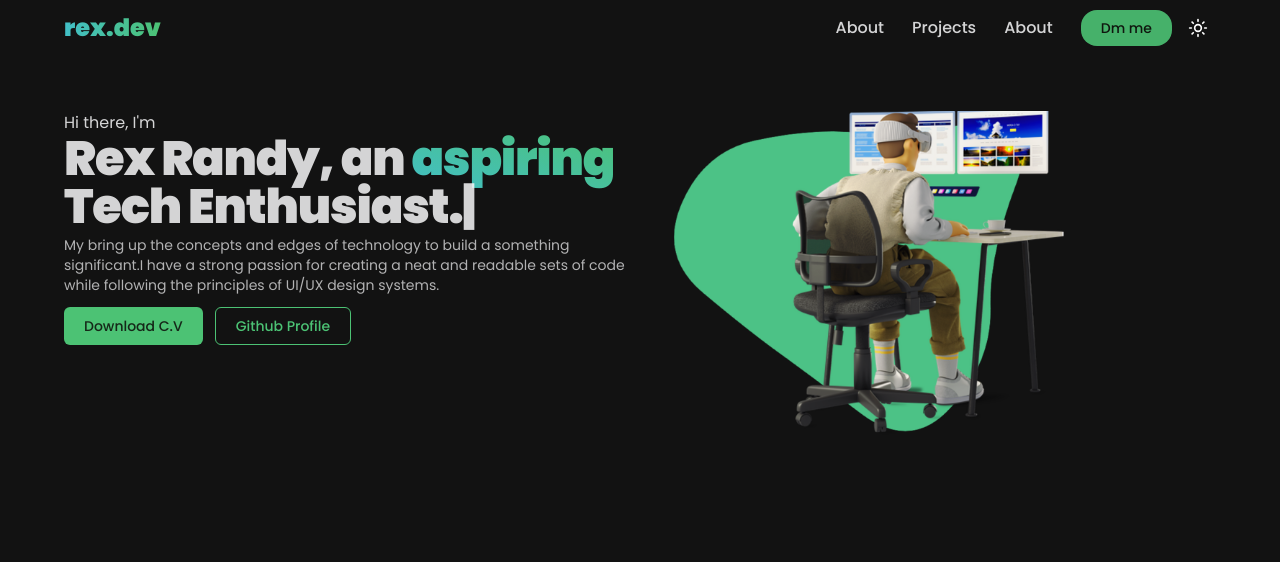
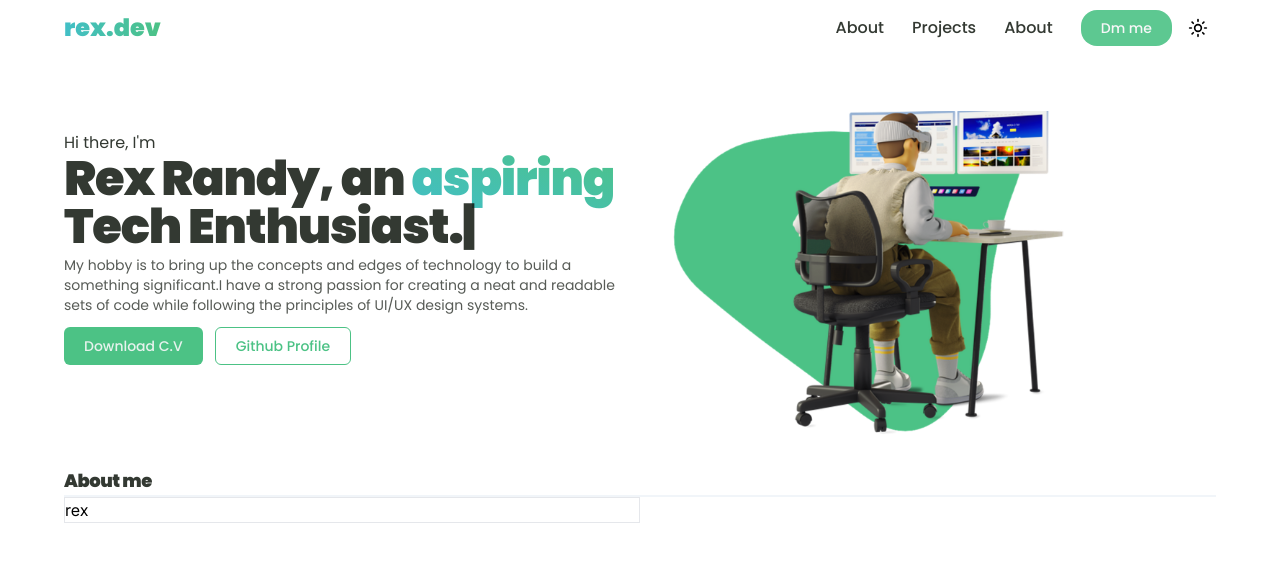
Before and after one commit to Rr-sobusy/rex.dev, a Next.js app: page / in a window 1280 px wide. Shown: the top 562 px of the page. Built offline with nearby package versions, Linux system fonts and the light colour scheme.

Commit message:
about section

```diff
--- a/src/app/layout.tsx
+++ b/src/app/layout.tsx
@@ -7,8 +7,8 @@ import ThemeProvider from "@/providers/theme-provider";
 const inter = Inter({ subsets: ["latin"] });
 
 export const metadata: Metadata = {
-  title: "Create Next App",
-  description: "Generated by create next app",
+  title: "rex.dev",
+  description: "My portfolio website",
 };
 
 export default function RootLayout({
@@ -21,7 +21,7 @@ export default function RootLayout({
       <body className={inter.className}>
         <ThemeProvider
           attribute="class"
-          defaultTheme="dark"
+          defaultTheme="light"
           enableSystem
           disableTransitionOnChange
         >
--- a/src/app/page.tsx
+++ b/src/app/page.tsx
@@ -1,12 +1,14 @@
 import RootLayout from "@/components/layout/root-layout";
 import Image from "next/image";
 import Hero from "@/components/layout/hero";
+import About from "@/components/layout/about";
 
 export default function Home() {
   return (
     <RootLayout>
-        {/* <Image height={300} width={250} alt="heroimage" src="/hero-image.png" /> */}
-        <Hero/>
+      {/* <Image height={300} width={250} alt="heroimage" src="/hero-image.png" /> */}
+      <Hero />
+      <About />
     </RootLayout>
   );
 }
--- /dev/null
+++ b/src/components/Separator.tsx
@@ -0,0 +1,18 @@
+import React from "react";
+import { cn } from "@/lib/utils";
+
+type SeparatorProps = {
+  className?: string;
+};
+
+const Separator = ({ className, ...props }: SeparatorProps) => {
+  const Comp = "hr";
+  return (
+    <Comp
+      className={cn("border-b-[.50px] border-slate-100 dark:border-slate-800 w-full", className)}
+      {...props}
+    />
+  );
+};
+
+export default Separator;
--- /dev/null
+++ b/src/components/layout/about.tsx
@@ -0,0 +1,17 @@
+import React from "react";
+import Separator from "../Separator";
+import { FlexBox } from "../Flexbox";
+
+type Props = {};
+
+const About = (props: Props) => {
+  return (
+    <section className="mt-8">
+      <h5 className="font-poppins sm:text-lg font-extrabold tracking-tight text-foreground/85">About me</h5>
+      <Separator />
+      <FlexBox className="w-1/2 border">rex</FlexBox>
+    </section>
+  );
+};
+
+export default About;
--- a/src/components/layout/hero.tsx
+++ b/src/components/layout/hero.tsx
@@ -11,8 +11,8 @@ type HeroProps = {};
 const Hero = ({ ...props }: HeroProps) => {
   return (
     <section {...props}>
-      <FlexBox className="md:mt-14 mt-5 flex flex-col md:flex-row">
-        <FlexBox className="flex-1" flexDirection="col">
+      <FlexBox className="md:mt-14 mt-10 flex flex-col lg:flex-row gap-10 md:gap-8 lg:gap-0">
+        <FlexBox className="flex-1 sm:mt-5" flexDirection="col">
           <h5 className="font-poppins text-base text-foreground/85">
             Hi there, I'm
           </h5>
@@ -34,7 +34,7 @@ const Hero = ({ ...props }: HeroProps) => {
             />
           </h1>
           <h5 className="font-poppins text-sm text-foreground/70 mt-1">
-            My bring up the concepts and edges of technology to build a
+            My hobby is to bring up the concepts and edges of technology to build a
             something significant.I have a strong passion for creating a neat
             and readable sets of code while following the principles of UI/UX
             design systems.
@@ -44,7 +44,7 @@ const Hero = ({ ...props }: HeroProps) => {
             <Button variant="outlined">Github Profile</Button>
           </FlexBox>
         </FlexBox>
-        <FlexBox className="flex-1 justify-start">
+        <FlexBox className="flex-1 justify-center">
           <Image
             className=""
             height={550}
--- a/src/components/layout/root-layout.tsx
+++ b/src/components/layout/root-layout.tsx
@@ -17,7 +17,7 @@ const fontPoppins = Poppins({
 
 const RootLayout = ({ children }: RootLayoutProps) => {
   return (
-    <div className={`${fontPoppins.variable} min-w-screen px-3 md:px-0`}>
+    <div className={`${fontPoppins.variable} min-w-screen px-3 lg:px-3`}>
       <div className="max-w-6xl flex flex-col mx-auto">
         <Header />
         <main>{children}</main>
```
